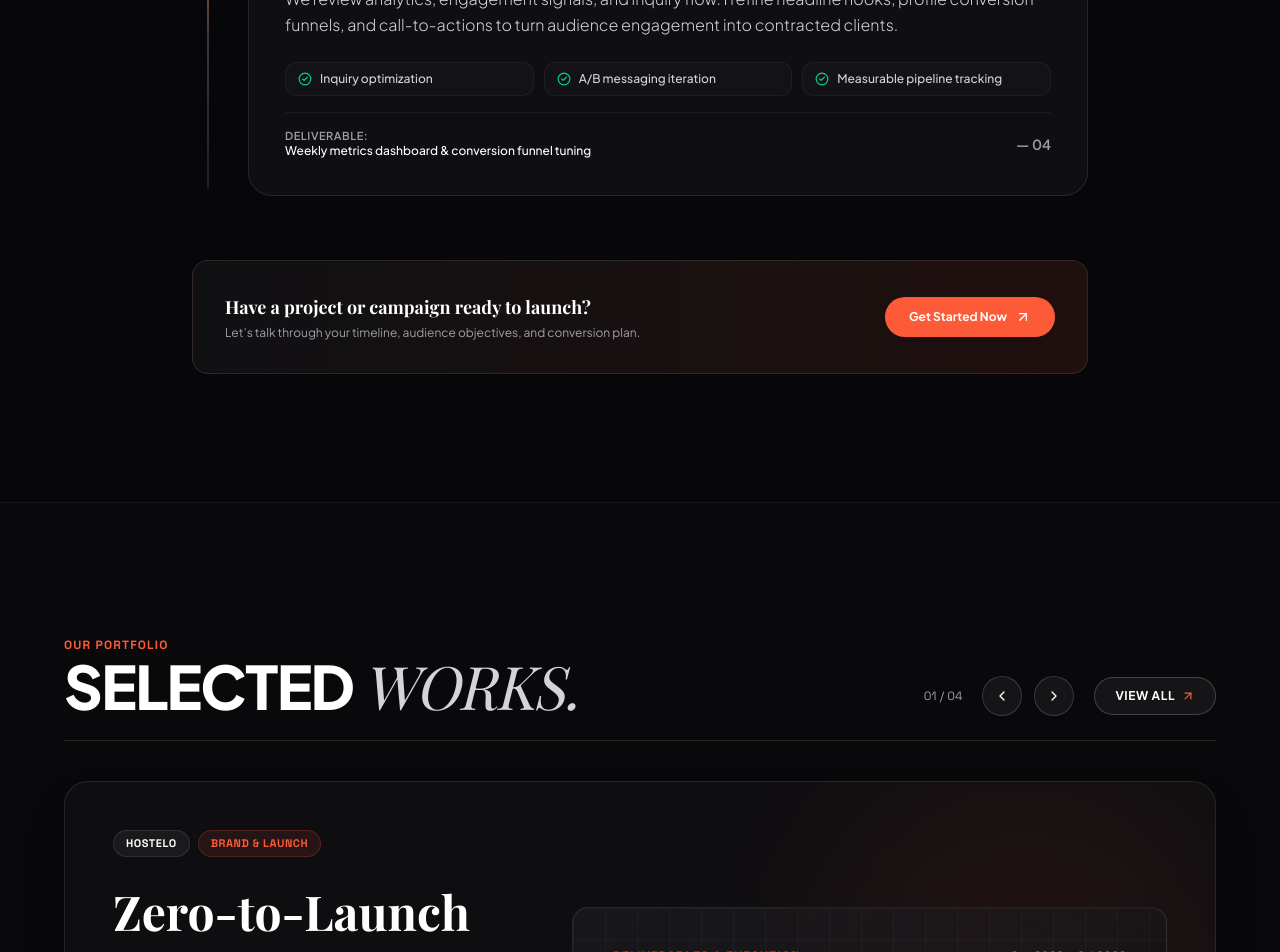
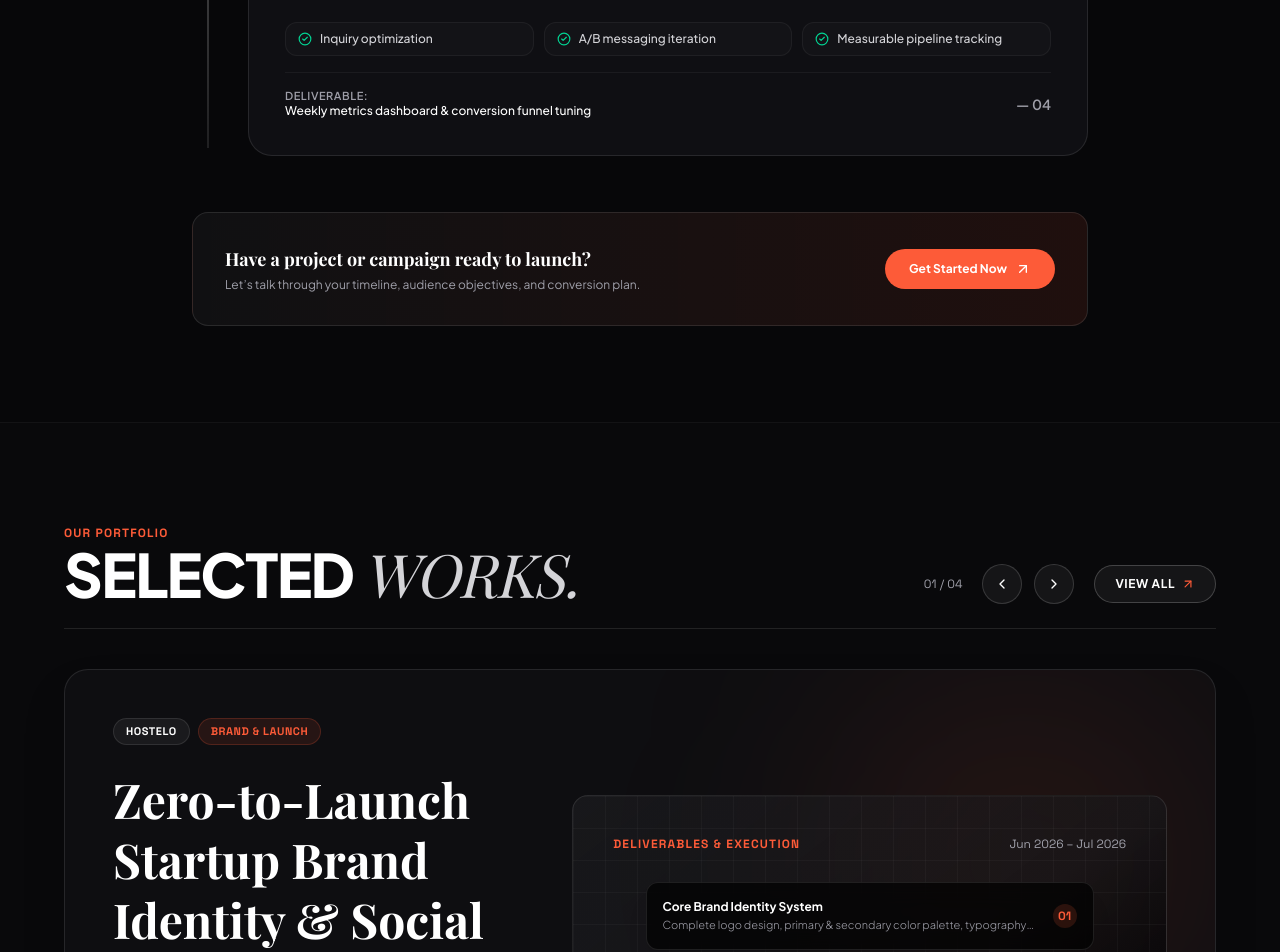
Before and after one commit to alpha-brackets/alishba-portfolio, a Next.js app: page / in a window 1280 px wide. Shown: the part 4616-5568 px from the top of the page. Built offline with nearby package versions, Linux system fonts and the light colour scheme; a web font is replaced by a local one.

Commit message:
fix(spacing): normalize inter-section gaps across all homepage sections

```diff
--- a/src/components/home/CertsHighlight.tsx
+++ b/src/components/home/CertsHighlight.tsx
@@ -9,7 +9,7 @@ export function CertsHighlight() {
   const topCerts = certifications.slice(0, 3);
 
   return (
-    <section className="py-20 md:py-24 relative bg-[#09090b]">
+    <section className="py-12 sm:py-16 md:py-20 relative bg-[#09090b]">
       <Container>
         <div className="max-w-5xl mx-auto space-y-10">
 
--- a/src/components/home/DesignDnaBanner.tsx
+++ b/src/components/home/DesignDnaBanner.tsx
@@ -63,7 +63,7 @@ const coreAdvantages = [
 
 export function DesignDnaBanner() {
   return (
-    <section className="py-24 md:py-36 relative overflow-hidden bg-[#08080a] border-t border-white/5">
+    <section className="py-12 sm:py-16 md:py-24 relative overflow-hidden bg-[#08080a] border-t border-white/5">
       <Container>
         <div className="max-w-6xl mx-auto space-y-16 sm:space-y-20">
 
--- a/src/components/home/FeaturedWork.tsx
+++ b/src/components/home/FeaturedWork.tsx
@@ -21,7 +21,7 @@ export function FeaturedWork() {
   const activeProject = caseStudies[currentSlide];
 
   return (
-    <section className="py-24 md:py-32 relative overflow-hidden bg-[#09090b]">
+    <section className="py-12 sm:py-16 md:py-24 relative overflow-hidden bg-[#09090b]">
       <Container>
         <div className="space-y-10 max-w-6xl mx-auto">
 
--- a/src/components/home/QuickContactCta.tsx
+++ b/src/components/home/QuickContactCta.tsx
@@ -13,7 +13,7 @@ const projectTypes = [
 
 export function QuickContactCta() {
   return (
-    <section className="py-24 md:py-32 relative overflow-hidden bg-[#09090b] border-t border-white/10">
+    <section className="py-12 sm:py-16 md:py-24 relative overflow-hidden bg-[#09090b] border-t border-white/10">
       {/* Background Radial Glow */}
       <div
         aria-hidden="true"
--- a/src/components/home/StrategicProcess.tsx
+++ b/src/components/home/StrategicProcess.tsx
@@ -66,10 +66,10 @@ const processSteps = [
 
 export function StrategicProcess() {
   return (
-    <section id="process" className="relative pt-12 pb-20 sm:pt-16 sm:pb-28 md:py-32 bg-[#070709] border-y border-white/5 overflow-hidden">
+    <section id="process" className="relative py-12 sm:py-16 md:py-24 bg-[#070709] border-y border-white/5 overflow-hidden">
 
       <Container>
-        <div className="max-w-4xl mx-auto space-y-16">
+        <div className="max-w-4xl mx-auto space-y-10 sm:space-y-14">
 
           {/* Header Block inspired by Portfolix / Buzz Interactive */}
           <div className="space-y-4">
```
